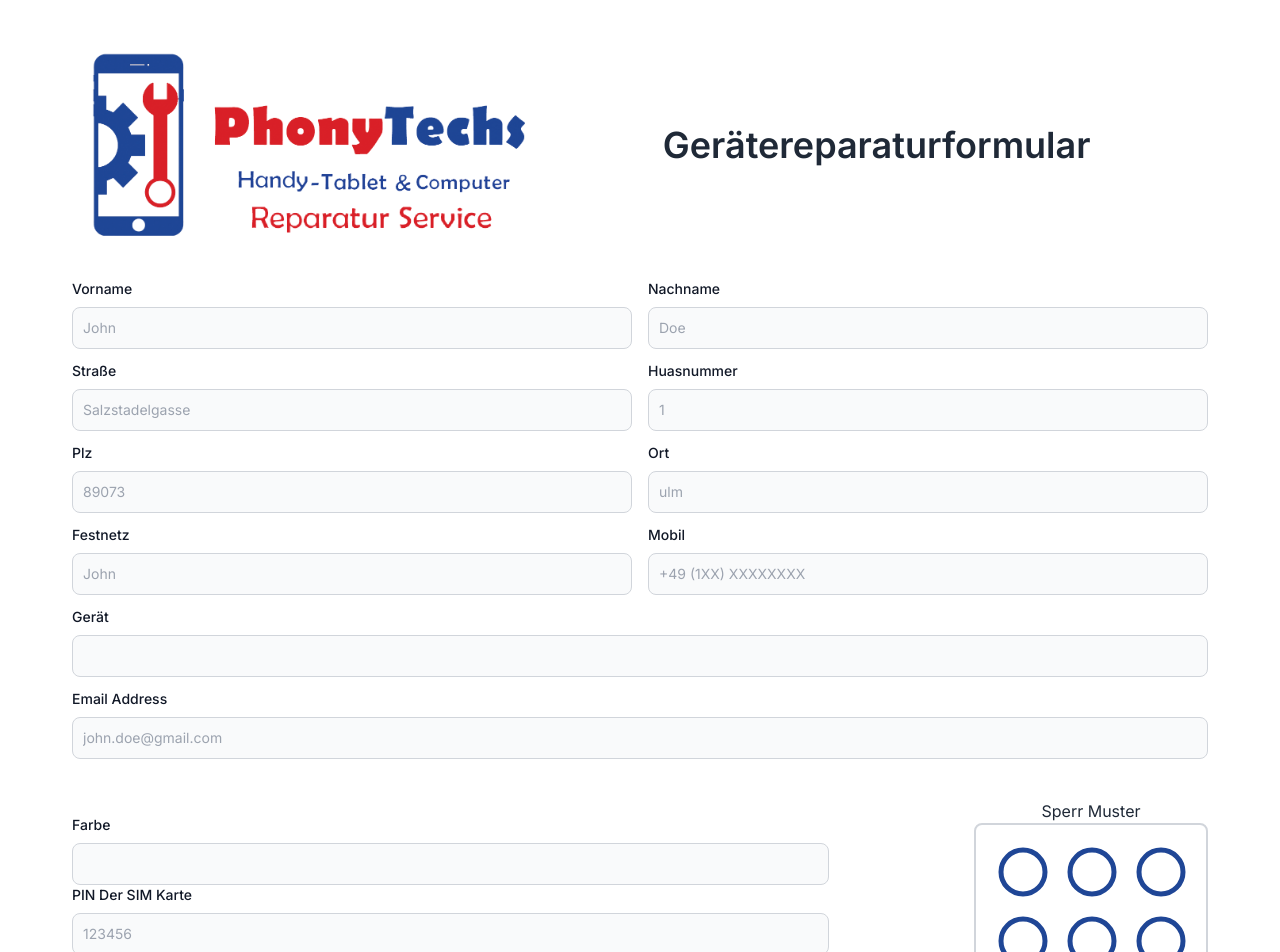
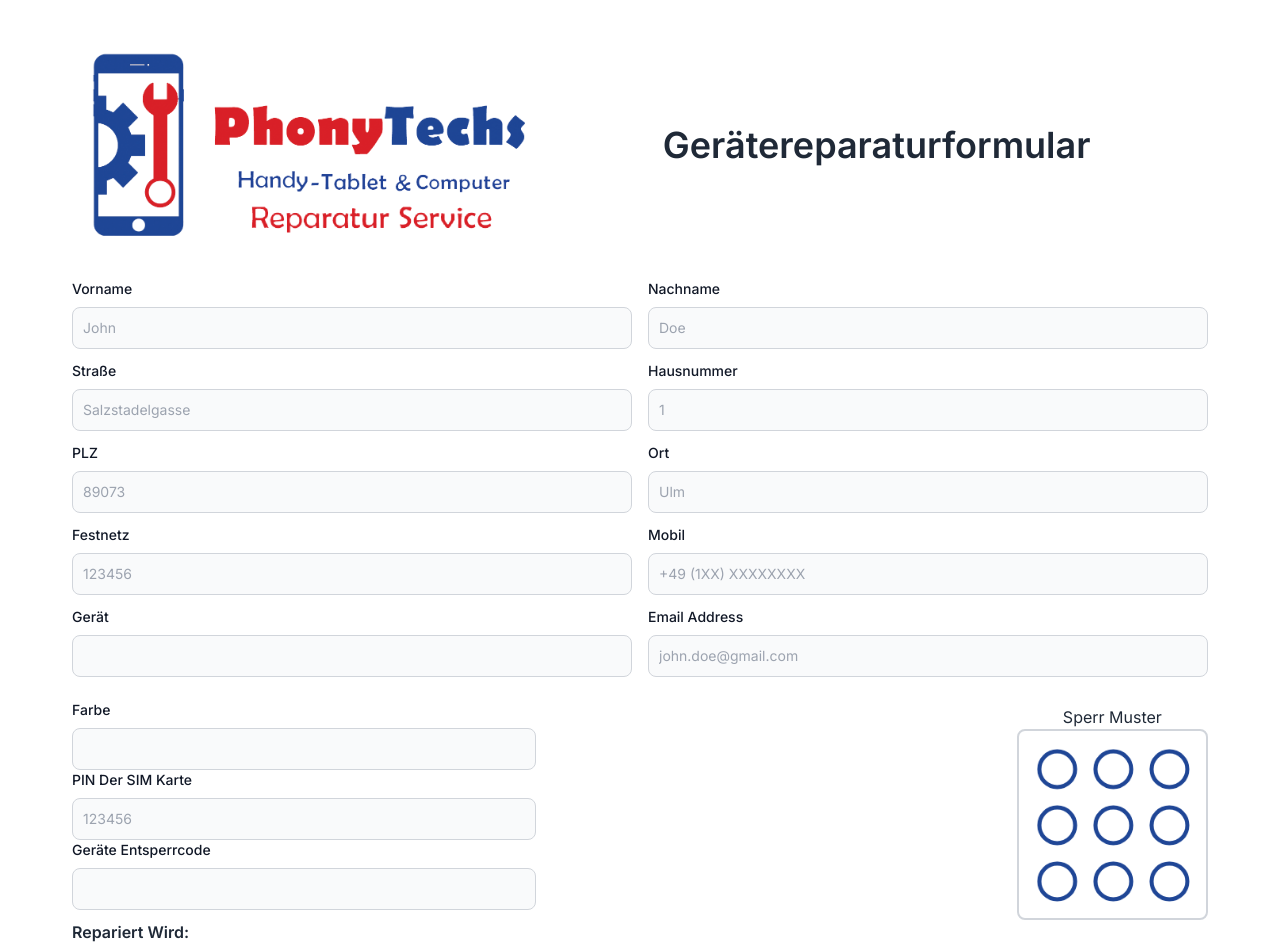
Before and after one commit to MuhEid/phoneytech-form, a Next.js app: page /form in a window 1280 px wide. Shown: the top 952 px of the page. Built offline with nearby package versions, Linux system fonts and the light colour scheme.

Commit message:
feat: make input fields a seperate component and add it to form

```diff
--- a/src/components/Form.tsx
+++ b/src/components/Form.tsx
@@ -7,21 +7,41 @@ import { EuroIcon } from "./EuroIcon";
 import Image from "next/image";
 import WaterDamageIcon from "../../public/images/waterDamageIcon.jpg";
 import DropdownMenu from "./DropdownMenu";
+import InputField from "./InputField";
+import RepairsToBeMade from "./RepairsToBeMade";
 
-type formProps = {
-    onSubmit: (e: React.FormEvent<HTMLFormElement>) => Promise<void>;
-    handleInput: (e: React.ChangeEvent<HTMLInputElement>) => void;
-    formData: {
+type FormData = {
     firstName: string;
     lastName: string;
     company: string;
     phone: string;
     email: string;
     device: string;
-    };
+    street: string;
+    houseNumber: string;
+    postCode: string;
+    city: string;
+    landline: string;
+    color: string;
+    simPin: string;
+    deviceUnlockCode: string;
+    repairDate: string;
+    deposit: number;
+    totalPrice: number;
+    waterDamage: string;
+    datumOrtConfirm: string;
+    kundeUnterschriftConfirm: string;
+    notes: string;
+    [key: string]: any;
 };
 
-export default function Form({ onSubmit, handleInput, formData }: formProps) {
+type FormProps = {
+    onSubmit: (e: React.FormEvent<HTMLFormElement>) => Promise<void>;
+    handleInput: (e: React.ChangeEvent<HTMLInputElement>) => void;
+    formData: FormData;
+};
+
+export default function Form({ onSubmit, handleInput, formData }: FormProps) {
     const [hasWaterDamage, setHasWaterDamage] = useState<boolean>(false);
     const [waterDamageSelected, setWaterDamageSelected] = useState<string | null>(null);
 
@@ -35,11 +55,12 @@ export default function Form({ onSubmit, handleInput, formData }: formProps) {
     const handleSelectionChange = (newSelectedItems: string[]) => {
         setSelectedAccessories(newSelectedItems);
     };
+
+    const [selectedRepairs, setSelectedRepairs] = useState<string[]>([]);
     return (
         <form onSubmit={onSubmit} className="flex flex-col">
             <div className="flex items-center mb-5">
                 <Logo className="w-2/3 md:w-5/12 md:p-5" />
-                {/* <p className="w-1/4">auftragsnummer:</p> */}
                 <h1 className="text-2xl md:text-4xl text-center md:w-7/12 font-semibold">
                     Gerätereparaturformular
                 </h1>
@@ -48,240 +69,122 @@ export default function Form({ onSubmit, handleInput, formData }: formProps) {
             <div className="flex flex-col w-full mb-6">
                 <div className="w-full">
                     <div className="flex space-x-4 mb-3">
-                        <div className="w-1/2">
-                            <label
-                                htmlFor="first-name"
-                                className="block mb-2 text-sm font-medium text-gray-900"
-                            >
-                                vorname
-                            </label>
-                            <input
+                        <InputField
+                            label="Vorname"
                             type="text"
                             name="firstName"
-                                id="first-name"
-                                className="bg-gray-50 border border-gray-300 text-gray-900 text-sm rounded-lg focus:ring-blue-500 focus:border-blue-500 block w-full p-2.5"
+                            value={formData.firstName}
+                            onChange={handleInput}
                             placeholder="John"
                             required
-                                value={formData.firstName}
+                        />
+                        <InputField
+                            label="Nachname"
+                            type="text"
+                            name="lastName"
+                            value={formData.lastName}
                             onChange={handleInput}
+                            placeholder="Doe"
+                            required
+                        />
+                    </div>
+                    <div className="flex w-full space-x-4 mb-3">
+                        <InputField
+                            label="Straße"
+                            type="text"
+                            name="street"
+                            value={formData.street}
+                            onChange={handleInput}
+                            placeholder="Salzstadelgasse"
+                        />
+                        <InputField
+                            label="Hausnummer"
+                            type="text"
+                            name="houseNumber"
+                            value={formData.houseNumber}
+                            onChange={handleInput}
+                            placeholder="1"
+                        />
+                    </div>
+                    <div className="flex space-x-4 mb-3">
+                        <InputField
+                            label="PLZ"
+                            type="text"
+                            name="postCode"
+                            value={formData.postCode}
+                            onChange={handleInput}
+                            placeholder="89073"
+                        />
+                        <InputField
+                            label="Ort"
+                            type="text"
+                            name="city"
+                            value={formData.city}
+                            onChange={handleInput}
+                            placeholder="Ulm"
                         />
                     </div>
 
-                        <div className="w-1/2">
-                            <label
-                                htmlFor="last-name"
-                                className="block mb-2 text-sm font-medium text-gray-900"
-                            >
-                                nachname
-                            </label>
-                            <input
+                    <div className="flex space-x-4 mb-3">
+                        <InputField
+                            label="Festnetz"
                             type="text"
-                                name="lastName"
-                                id="last-name"
-                                className="bg-gray-50 border border-gray-300 text-gray-900 text-sm rounded-lg focus:ring-blue-500 focus:border-blue-500 block w-full p-2.5 "
-                                placeholder="Doe"
-                                required
-                                value={formData.lastName}
+                            name="landline"
+                            value={formData.landline}
                             onChange={handleInput}
+                            placeholder="123456"
+                        />
+                        <InputField
+                            label="Mobil"
+                            type="phone"
+                            name="phone"
+                            value={formData.phone}
+                            onChange={handleInput}
+                            placeholder="+49 (1XX) XXXXXXXX"
                         />
                     </div>
-                    </div>
-                    <div className="flex w-full space-x-4 mb-3">
-                        <div className="w-1/2">
-                            <label
-                                htmlFor="first-name"
-                                className="block mb-2 text-sm font-medium text-gray-900 "
-                            >
-                                straße
-                            </label>
-                            <input
-                                type="text"
-                                name="festnetz"
-                                id="street"
-                                className="bg-gray-50 border border-gray-300 text-gray-900 text-sm rounded-lg focus:ring-blue-500 focus:border-blue-500 block w-full p-2.5 dark:bg-gray-700 dark:border-gray-600 dark:placeholder-gray-400 dark:text-white dark:focus:ring-blue-500 dark:focus:border-blue-500"
-                                placeholder="Salzstadelgasse"
-                                value={formData.firstName}
-                                onChange={handleInput}
-                            />
-                        </div>
-
-                        <div className="w-1/2">
-                            <label
-                                htmlFor="house-number"
-                                className="block mb-2 text-sm font-medium text-gray-900  "
-                            >
-                                huasnummer
-                            </label>
-                            <input
-                                type="text"
-                                name="houseNumber"
-                                id="house-number"
-                                className="bg-gray-50 border border-gray-300 text-gray-900 text-sm rounded-lg focus:ring-blue-500 focus:border-blue-500 block w-full p-2.5 dark:bg-gray-700 dark:border-gray-600 dark:placeholder-gray-400 dark:text-white dark:focus:ring-blue-500 dark:focus:border-blue-500"
-                                placeholder="1"
-                                value={formData.lastName}
-                                onChange={handleInput}
-                            />
-                        </div>
-                    </div>
                     <div className="flex space-x-4 mb-3">
-                        <div className="w-1/2">
-                            <label
-                                htmlFor="post-code"
-                                className="block mb-2 text-sm font-medium text-gray-900 "
-                            >
-                                plz
-                            </label>
-                            <input
-                                type="text"
-                                name="postCode"
-                                id="post-code"
-                                className="bg-gray-50 border border-gray-300 text-gray-900 text-sm rounded-lg focus:ring-blue-500 focus:border-blue-500 block w-full p-2.5 dark:bg-gray-700 dark:border-gray-600 dark:placeholder-gray-400 dark:text-white dark:focus:ring-blue-500 dark:focus:border-blue-500"
-                                placeholder="89073"
-                                value={formData.firstName}
-                                onChange={handleInput}
-                            />
-                        </div>
-
-                        <div className="w-1/2">
-                            <label
-                                htmlFor="last-name"
-                                className="block mb-2 text-sm font-medium text-gray-900 dark:text-white "
-                            >
-                                ort
-                            </label>
-                            <input
-                                type="text"
-                                name="lastName"
-                                id="last-name"
-                                className="bg-gray-50 border border-gray-300 text-gray-900 text-sm rounded-lg focus:ring-blue-500 focus:border-blue-500 block w-full p-2.5 dark:bg-gray-700 dark:border-gray-600 dark:placeholder-gray-400 dark:text-white dark:focus:ring-blue-500 dark:focus:border-blue-500"
-                                placeholder="ulm"
-                                value={formData.lastName}
-                                onChange={handleInput}
-                            />
-                        </div>
-                    </div>
-
-                    <div className="flex space-x-4 mb-3">
-                        <div className="w-1/2">
-                            <label
-                                htmlFor="first-name"
-                                className="block mb-2 text-sm font-medium text-gray-900 dark:text-white"
-                            >
-                                festnetz
-                            </label>
-                            <input
-                                type="text"
-                                name="festnetz"
-                                id="first-name"
-                                className="bg-gray-50 border border-gray-300 text-gray-900 text-sm rounded-lg focus:ring-blue-500 focus:border-blue-500 block w-full p-2.5"
-                                placeholder="John"
-                                value={formData.firstName}
-                                onChange={handleInput}
-                            />
-                        </div>
-
-                        <div className="w-1/2">
-                            <label
-                                htmlFor="last-name"
-                                className="block mb-2 text-sm font-medium text-gray-900 dark:text-white "
-                            >
-                                mobil
-                            </label>
-                            <input
-                                type="phone"
-                                name="phone"
-                                id="phone"
-                                className="bg-gray-50 border border-gray-300 text-gray-900 text-sm rounded-lg focus:ring-blue-500 focus:border-blue-500 block w-full p-2.5 d"
-                                placeholder="+49 (1XX) XXXXXXXX"
-                                value={formData.lastName}
-                                onChange={handleInput}
-                            />
-                        </div>
-                    </div>
-
-                    <div className="mb-3">
-                        <label
-                            htmlFor="device"
-                            className="block mb-2 text-sm font-medium text-gray-900 dark:text-white"
-                        >
-                            gerät
-                        </label>
-                        <input
+                        <InputField
+                            label="Gerät"
                             type="text"
                             name="device"
-                            className="bg-gray-50 border border-gray-300 text-gray-900 text-sm rounded-lg focus:ring-blue-500 focus:border-blue-500 block w-full p-2.5"
-                            placeholder=""
                             value={formData.device}
                             onChange={handleInput}
                         />
-                    </div>
-                    <div className="mb-6">
-                        <label
-                            htmlFor="email"
-                            className="block mb-2 text-sm font-medium text-gray-900 dark:text-white"
-                        >
-                            Email address
-                        </label>
-                        <input
+                        <InputField
+                            label="Email address"
                             type="email"
                             name="email"
-                            className="bg-gray-50 border border-gray-300 text-gray-900 text-sm rounded-lg focus:ring-blue-500 focus:border-blue-500 block w-full p-2.5 dark:bg-gray-700 dark:border-gray-600 dark:placeholder-gray-400 dark:text-white dark:focus:ring-blue-500 dark:focus:border-blue-500"
-                            placeholder="john.doe@gmail.com"
                             value={formData.email}
                             onChange={handleInput}
+                            placeholder="john.doe@gmail.com"
                         />
                     </div>
                 </div>
                 <div className="flex items-center justify-between space-x-4">
-                    <div className="grid w-2/3">
-                        <div>
-                            <label
-                                htmlFor="first-name"
-                                className="block mb-2 text-sm font-medium text-gray-900 dark:text-white"
-                            >
-                                farbe
-                            </label>
-                            <input
+                    <div className="grid w-full">
+                        <InputField
+                            label="Farbe"
                             type="text"
-                                name="farbe"
-                                id="farbe"
-                                className="bg-gray-50 border border-gray-300 text-gray-900 text-sm rounded-lg focus:ring-blue-500 focus:border-blue-500 block w-full p-2.5 dark:bg-gray-700 dark:border-gray-600 dark:placeholder-gray-400 dark:text-white dark:focus:ring-blue-500 dark:focus:border-blue-500"
-                                placeholder=""
+                            name="color"
+                            value={formData.color}
                             onChange={handleInput}
                         />
-                        </div>
-                        <div>
-                            <label
-                                htmlFor="sim-pin"
-                                className="block mb-2 text-sm font-medium text-gray-900 dark:text-white"
-                            >
-                                PIN der SIM karte
-                            </label>
-                            <input
+                        <InputField
+                            label="PIN der SIM Karte"
                             type="text"
                             name="simPin"
-                                id="sim-pin"
-                                className="bg-gray-50 border border-gray-300 text-gray-900 text-sm rounded-lg focus:ring-blue-500 focus:border-blue-500 block w-full p-2.5 dark:bg-gray-700 dark:border-gray-600 dark:placeholder-gray-400 dark:text-white dark:focus:ring-blue-500 dark:focus:border-blue-500"
+                            value={formData.simPin}
+                            onChange={handleInput}
                             placeholder="123456"
+                        />
+                        <InputField
+                            label="Geräte Entsperrcode"
+                            type="text"
+                            name="deviceUnlockCode"
+                            value={formData.deviceUnlockCode}
                             onChange={handleInput}
                         />
-                        </div>
-                        <div>
-                            <label
-                                htmlFor=""
-                                className="block mb-2 text-sm font-medium text-gray-900 dark:text-white"
-                            >
-                                geräte entsperrcode
-                            </label>
-                            <input
-                                type="text"
-                                name="farbe"
-                                id="farbe"
-                                className="bg-gray-50 border border-gray-300 text-gray-900 text-sm rounded-lg focus:ring-blue-500 focus:border-blue-500 block w-full p-2.5 dark:bg-gray-700 dark:border-gray-600 dark:placeholder-gray-400 dark:text-white dark:focus:ring-blue-500 dark:focus:border-blue-500"
-                                placeholder=""
-                                onChange={handleInput}
-                            />
-                        </div>
                     </div>
                     <PatternLock />
                 </div>
--- /dev/null
+++ b/src/components/InputField.tsx
@@ -0,0 +1,39 @@
+import React from "react";
+
+type InputFieldProps = {
+    label: string;
+    type: string;
+    name: string;
+    value: string;
+    onChange: (e: React.ChangeEvent<HTMLInputElement>) => void;
+    placeholder?: string;
+    required?: boolean;
+};
+
+const InputField: React.FC<InputFieldProps> = ({
+    label,
+    type,
+    name,
+    value,
+    onChange,
+    placeholder = "",
+    required = false,
+}) => (
+    <div className="w-1/2">
+        <label htmlFor={name} className="block mb-2 text-sm font-medium text-gray-900">
+            {label}
+        </label>
+        <input
+            type={type}
+            name={name}
+            id={name}
+            className="bg-gray-50 border border-gray-300 text-gray-900 text-sm rounded-lg focus:ring-blue-500 focus:border-blue-500 block w-full p-2.5"
+            placeholder={placeholder}
+            value={value}
+            onChange={onChange}
+            required={required}
+        />
+    </div>
+);
+
+export default InputField;
```
Lines whose indentation alone changed are shown as unchanged.
